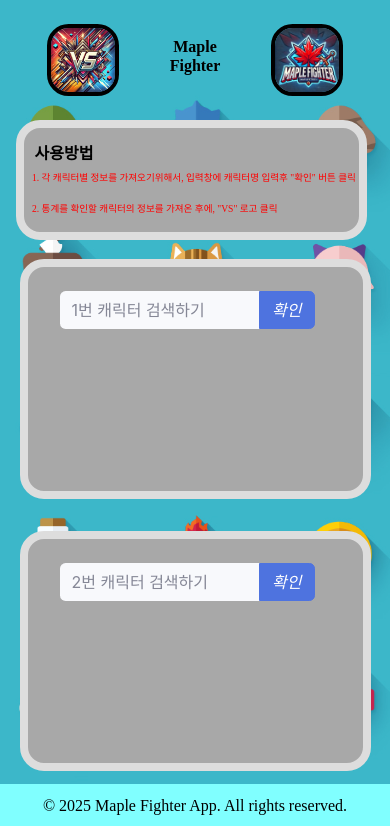
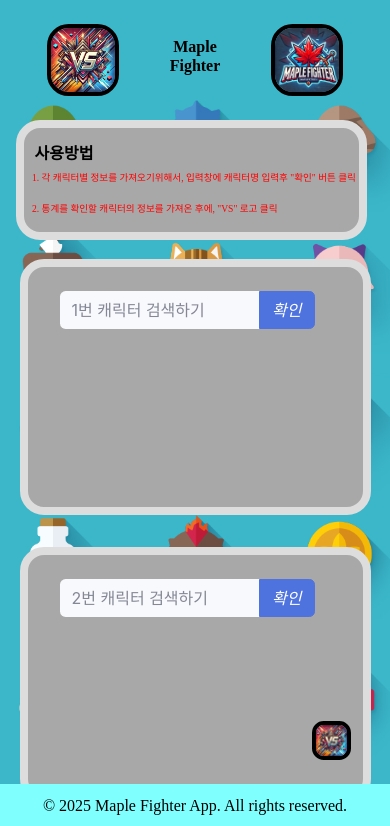
Before and after one commit to dlgkstjq12/react-maple-home, a React (Create React App) app: page / in a window 390 px wide. Shown: the top 826 px of the page. Built offline with nearby package versions, Linux system fonts and the light colour scheme; a web font is replaced by a local one.

Commit message:
[이한섭]모바일버전 간략 로고, 인기검색어 보는 기능 추가

```diff
--- a/src/App.css
+++ b/src/App.css
@@ -95,6 +95,57 @@ body {
 .logo-div:hover {
     opacity: 0.4; /* 마우스를 올리면 약간 투명해짐 */
 }
+
+.logo-scollor-div {
+    position: fixed;
+    bottom: 10vh;
+    right: 10vw;
+    max-width: 10vw;       /* 뷰포트 너비의 20%를 넘지 않도록 */
+    max-height: 10vh;      /* 뷰포트 높이의 20%를 넘지 않도록 */
+    width: auto;
+    height: auto;
+    z-index: 3000;
+    object-fit: contain;   /* 비율 유지하며 이미지 안잘리게 */
+    border-radius: 30%; /* 원형으로 자르기 */
+    border: 0.3rem solid rgb(0, 0, 0); /* 청록색 테두리 */
+    object-fit: cover; /* 이미지가 잘리지 않고 꽉 차게 */
+    justify-content: center;  /*수평 중앙 */
+    cursor: pointer;
+    transition: opacity 0.3s ease-in-out;
+}
+
+.logo-scollor-div:hover {
+    opacity: 0.4; /* 마우스를 올리면 약간 투명해짐 */
+}
+
+/* 모바일 전용 스마트폰 */
+@media (max-width: 480px) {
+    .logo-scollor-div{
+       display: block;
+    }
+}
+
+/* 태블릿 세로모드 */
+@media (min-width: 481px) and (max-width: 768px) {
+   .logo-scollor-div{
+      display: none;
+   }
+}
+
+/* 태블릿 (가로 모드) 및 작은 노트북 */
+@media (min-width: 769px) and (max-width: 1024px) {
+    .logo-scollor-div{
+       display: none;
+    }
+}
+
+/* 데스크톱 & 대형 화면 */
+@media (min-width: 1025px) {
+    .logo-scollor-div{
+       display: none;
+    }
+}
+
 
 .name-custom-font {
     text-align: center;
@@ -594,3 +645,9 @@ body {
         font-family: 'MaplestoryOTFBold';
     }
 }
+
+.show-search-array-p {
+  margin:1rem;
+  border-bottom: 1px solid #ccc; /* 더 명확한 밑줄 스타일 */
+  padding-bottom: 4px;           /* 텍스트와 밑줄 사이 여백 */
+}
--- a/src/pages/Home.js
+++ b/src/pages/Home.js
@@ -61,6 +61,9 @@ function Home () {
     const [perChartOptions, setPerChartOptions] = useState(null);
 
     const [chartKey, setChartKey] = useState(0); // 차트 리렌더링을 위한 키
+
+    //자주검색하는 검색어 셋팅
+    const [input, setInput] = useState(null);
 
     //화면에 출력할 캐릭터 정보들
     //type :: p (퍼센트) / s (초) / c (콤마)
@@ -136,6 +139,27 @@ function Home () {
     const fourthInfo = function (){
       fetchCharacterInfo(fourth);
     }
+
+    function saveSearchTerm(term){
+        const limit = 3;
+        const data = JSON.parse(localStorage.getItem('searchTerms') || '[]');
+        const freq = {};
+        data.push(term);
+        localStorage.setItem('searchTerms',JSON.stringify(data));
+
+        data.forEach(term => {
+          freq[term] = (freq[term] || 0) + 1;
+        });
+
+        //상위 5개만 추출
+        const showArray = Object.entries(freq)
+            .sort((a, b) => b[1] - a[1])
+            .slice(0, limit)
+            .map(([term]) => term);
+
+        setInput(showArray);
+    }
+
 
     //날짜 변환함수
     //2020-03-27T00:00+09:00 ==> 2020년 03월 27일
@@ -360,7 +384,7 @@ function Home () {
         const viewportWidth = window.innerWidth;
         const smallSize = 480;// 모바일 해상도 기준
         const ratioSetting = (viewportWidth > smallSize) ? true : false;
-        const sizeSetting = (viewportWidth > smallSize) ? 25 : 15;
+        const sizeSetting = (viewportWidth > smallSize) ? 25 : 12;
 
         //천단위 표시 옵션
         const newThousOptions = {
@@ -448,18 +472,22 @@ function Home () {
           case first:
             if (!firstCharacterName) return;
             useCharName = firstCharacterName;
+            saveSearchTerm(useCharName);
             break;
           case second:
             if (!secondCharacterName) return;
             useCharName = secondCharacterName;
+            saveSearchTerm(useCharName);
             break;
           case third:
             if (!thirdCharacterName) return;
             useCharName = thirdCharacterName;
+            saveSearchTerm(useCharName);
             break;
           case fourth:
             if (!fourthCharacterName) return;
             useCharName = fourthCharacterName;
+            saveSearchTerm(useCharName);
             break;
           default:
             alert("검색 실패");
@@ -607,6 +635,17 @@ function Home () {
                       </button>
                     </div>
                   </div>
+                  <div className="input-group fiexd-input">
+                      {Array.isArray(input) && input.length > 0 ? (
+                        input.map((item) => (
+                          <p className="show-search-array-p" href="#" value={item}>
+                            -{item}
+                          </p>
+                        ))
+                      ) : (
+                        <p></p>
+                      )}
+                  </div>
                   <div className="input-group char-div fiexd-info" value={firstCharacterData}>
                       {error && <p style={{ color: "red" }}>{error}</p>}
                       {firstCharacterData && (
@@ -676,6 +715,17 @@ function Home () {
                       <i className="fas fa-search fa-sm">확인</i>
                     </button>
                   </div>
+                </div>
+                <div className="input-group fiexd-input">
+                    {Array.isArray(input) && input.length > 0 ? (
+                      input.map((item) => (
+                        <p className="show-search-array-p" href="#" value={item}>
+                          -{item}
+                        </p>
+                      ))
+                    ) : (
+                      <p></p>
+                    )}
                 </div>
                 <div className="input-group char-div fiexd-info">
                     {error && <p style={{ color: "red" }}>{error}</p>}
@@ -747,6 +797,17 @@ function Home () {
                     </button>
                   </div>
                 </div>
+                <div className="input-group fiexd-input">
+                    {Array.isArray(input) && input.length > 0 ? (
+                      input.map((item) => (
+                        <p className="show-search-array-p" href="#" value={item}>
+                          -{item}
+                        </p>
+                      ))
+                    ) : (
+                      <p></p>
+                    )}
+                </div>
                 <div className="input-group char-div fiexd-info">
                     {error && <p style={{ color: "red" }}>{error}</p>}
                     {thirdCharacterData && (
@@ -817,6 +878,17 @@ function Home () {
                     </button>
                   </div>
                 </div>
+                <div className="input-group fiexd-input">
+                    {Array.isArray(input) && input.length > 0 ? (
+                      input.map((item) => (
+                        <p className="show-search-array-p" href="#" value={item}>
+                          -{item}
+                        </p>
+                      ))
+                    ) : (
+                      <p></p>
+                    )}
+                </div>
                 <div className="input-group char-div fiexd-info">
                     {error && <p style={{ color: "red" }}>{error}</p>}
                     {fourthCharacterData && (
@@ -867,6 +939,10 @@ function Home () {
               </form>
           </div>
         </div>
+
+
+        <img className="logo-scollor-div" src="images/vsLogo.jpg" onClick={handleLogoClick} alt="이미지" />
+
         {showChart && firstChartData && thousChartOptions && (
             <div  className="chart-total">
                 <div className="chart-div">
```
